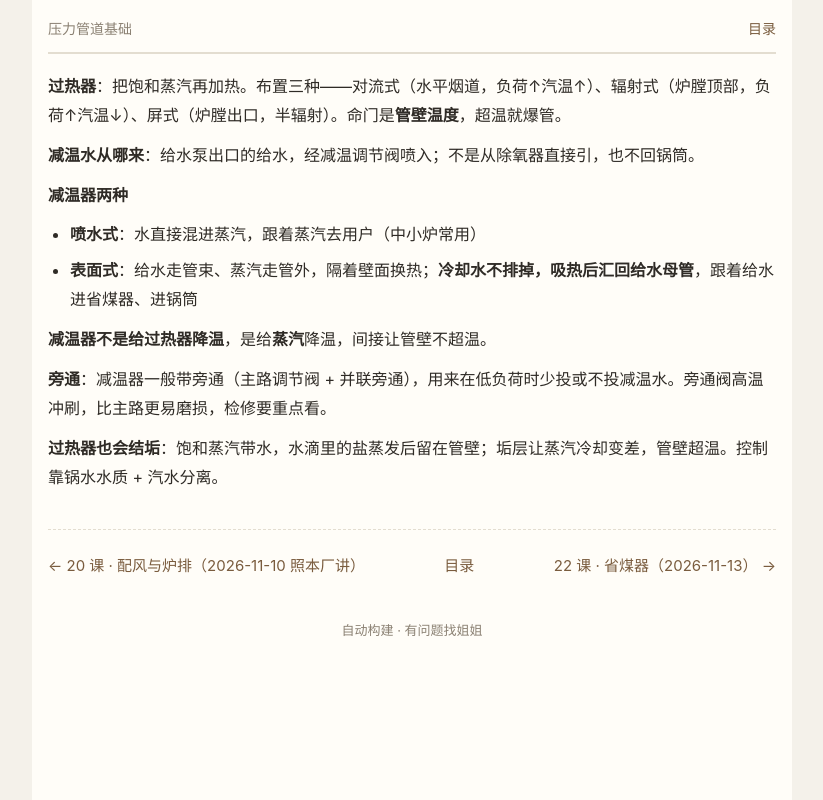
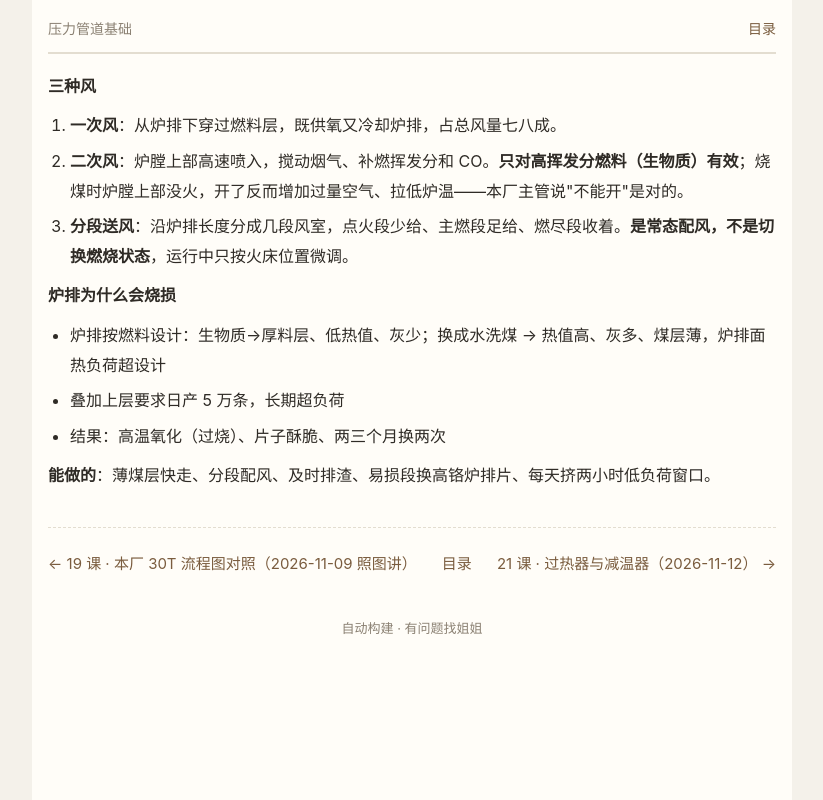
Before and after one commit to sanitiet/note, a plain HTML site: page s30.html in a window 1280 px wide. Shown: the whole page, without its empty margins (228-1051 px from the left). Drawn offline with Linux system fonts and the light colour scheme.

Commit message:
更新 s30.html

```diff
--- a/s30.html
+++ b/s30.html
@@ -1,14 +1,12 @@
 <!DOCTYPE html><html lang="zh-CN"><head><meta charset="utf-8">
 <meta name="viewport" content="width=device-width,initial-scale=1">
-<title>第 21 课 · 过热器与减温器（2026-11-12） · 压力管道基础</title><link rel="stylesheet" href="style.css"></head>
+<title>第 20 课 · 配风与炉排（2026-11-10 照本厂讲） · 压力管道基础</title><link rel="stylesheet" href="style.css"></head>
 <body><div class="wrap">
 <div class="top"><span>压力管道基础</span><a href="index.html">目录</a></div>
-<p><b>过热器</b>：把饱和蒸汽再加热。布置三种——对流式（水平烟道，负荷↑汽温↑）、辐射式（炉膛顶部，负荷↑汽温↓）、屏式（炉膛出口，半辐射）。命门是<b>管壁温度</b>，超温就爆管。</p>
-<p><b>减温水从哪来</b>：给水泵出口的给水，经减温调节阀喷入；不是从除氧器直接引，也不回锅筒。</p>
-<p><b>减温器两种</b></p>
-<ul><li><b>喷水式</b>：水直接混进蒸汽，跟着蒸汽去用户（中小炉常用）</li><li><b>表面式</b>：给水走管束、蒸汽走管外，隔着壁面换热；<b>冷却水不排掉，吸热后汇回给水母管</b>，跟着给水进省煤器、进锅筒</li></ul>
-<p><b>减温器不是给过热器降温</b>，是给<b>蒸汽</b>降温，间接让管壁不超温。</p>
-<p><b>旁通</b>：减温器一般带旁通（主路调节阀 + 并联旁通），用来在低负荷时少投或不投减温水。旁通阀高温冲刷，比主路更易磨损，检修要重点看。</p>
-<p><b>过热器也会结垢</b>：饱和蒸汽带水，水滴里的盐蒸发后留在管壁；垢层让蒸汽冷却变差，管壁超温。控制靠锅水水质 + 汽水分离。</p>
-<div class="nav"><a href="s29.html">← 20 课 · 配风与炉排（2026-11-10 照本厂讲）</a><a href="index.html">目录</a><a href="s31.html">22 课 · 省煤器（2026-11-13） →</a></div>
+<p><b>三种风</b></p>
+<ol><li><b>一次风</b>：从炉排下穿过燃料层，既供氧又冷却炉排，占总风量七八成。</li><li><b>二次风</b>：炉膛上部高速喷入，搅动烟气、补燃挥发分和 CO。<b>只对高挥发分燃料（生物质）有效</b>；烧煤时炉膛上部没火，开了反而增加过量空气、拉低炉温——本厂主管说"不能开"是对的。</li><li><b>分段送风</b>：沿炉排长度分成几段风室，点火段少给、主燃段足给、燃尽段收着。<b>是常态配风，不是切换燃烧状态</b>，运行中只按火床位置微调。</li></ol>
+<p><b>炉排为什么会烧损</b></p>
+<ul><li>炉排按燃料设计：生物质→厚料层、低热值、灰少；换成水洗煤 → 热值高、灰多、煤层薄，炉排面热负荷超设计</li><li>叠加上层要求日产 5 万条，长期超负荷</li><li>结果：高温氧化（过烧）、片子酥脆、两三个月换两次</li></ul>
+<p><b>能做的</b>：薄煤层快走、分段配风、及时排渣、易损段换高铬炉排片、每天挤两小时低负荷窗口。</p>
+<div class="nav"><a href="s29.html">← 19 课 · 本厂 30T 流程图对照（2026-11-09 照图讲）</a><a href="index.html">目录</a><a href="s31.html">21 课 · 过热器与减温器（2026-11-12） →</a></div>
 <footer>自动构建 · 有问题找姐姐</footer></div></body></html>
```
